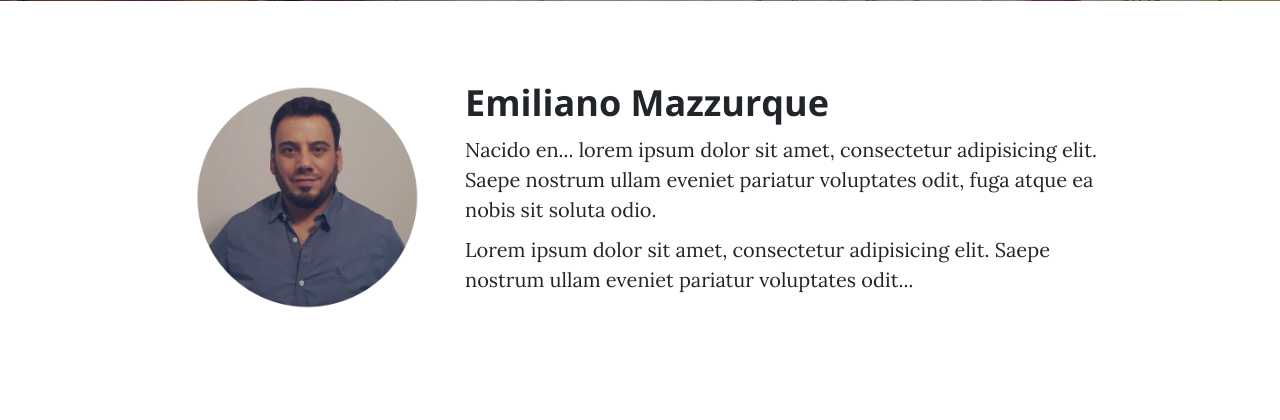
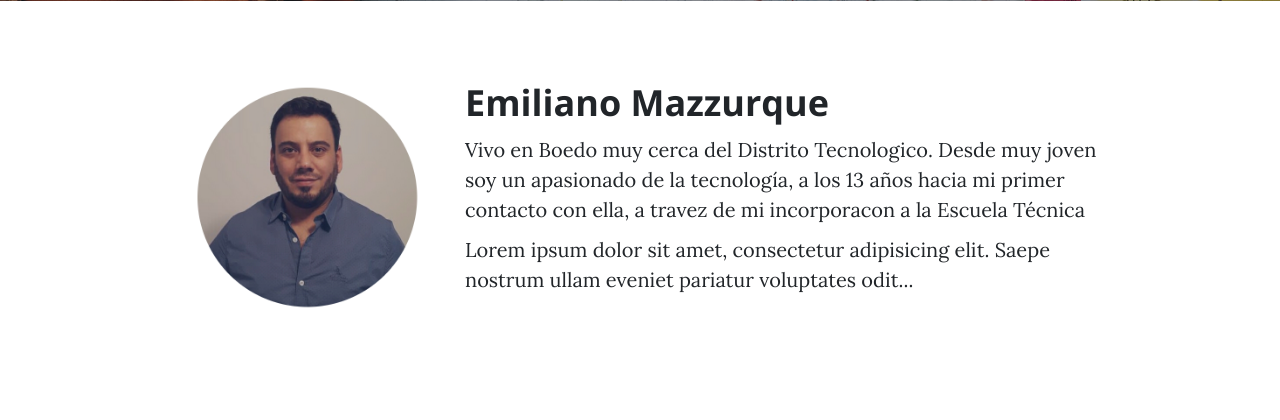
Before and after one commit to monioalmagro/web_personal, a Django app: page /about/ in a window 1280 px wide. Shown: the part 531-951 px from the top of the page. Run offline with Django 3.2, Linux system fonts and the light colour scheme; some libraries are stand-ins or nearby versions.

Commit message:
cambio de texto abaut

```diff
--- a/webpersonal_3/core/templates/core/about.html
+++ b/webpersonal_3/core/templates/core/about.html
@@ -18,7 +18,7 @@
     </div>
     <div class="col-lg-7 col-md-8">
         <h2 class="section-heading">Emiliano Mazzurque</h2>
-        <p>Nacido en... lorem ipsum dolor sit amet, consectetur adipisicing elit. Saepe nostrum ullam eveniet pariatur voluptates odit, fuga atque ea nobis sit soluta odio.</p>
+        <p>Vivo en Boedo muy cerca del Distrito Tecnologico. Desde muy joven soy un apasionado de la tecnología, a los 13 años hacia mi primer contacto con ella, a travez de mi incorporacon a la Escuela Técnica  </p>
         <p>Lorem ipsum dolor sit amet, consectetur adipisicing elit. Saepe nostrum ullam eveniet pariatur voluptates odit...</p>
     </div>
 </div>
```
